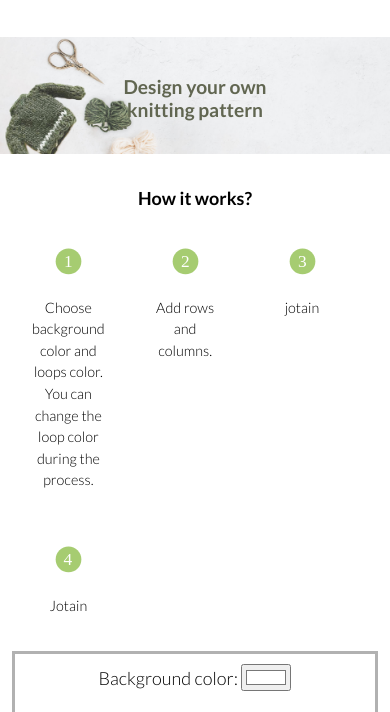
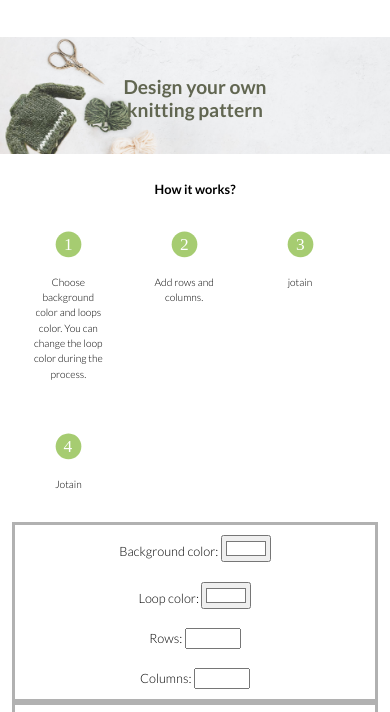
Before and after one commit to EllenLitt/Web-sovellusten_perusteet, a plain HTML site: page index.html in a window 390 px wide. Shown: the part 68-780 px from the top of the page. Drawn offline with Linux system fonts and the light colour scheme.

Commit message:
Update style.css

```diff
--- a/style.css
+++ b/style.css
@@ -201,4 +201,7 @@ footer img.ig {
         width: 30px;
         height: 30px;
     }
+    .content{
+        font-size: 0.8em;
+    }
   }
```
